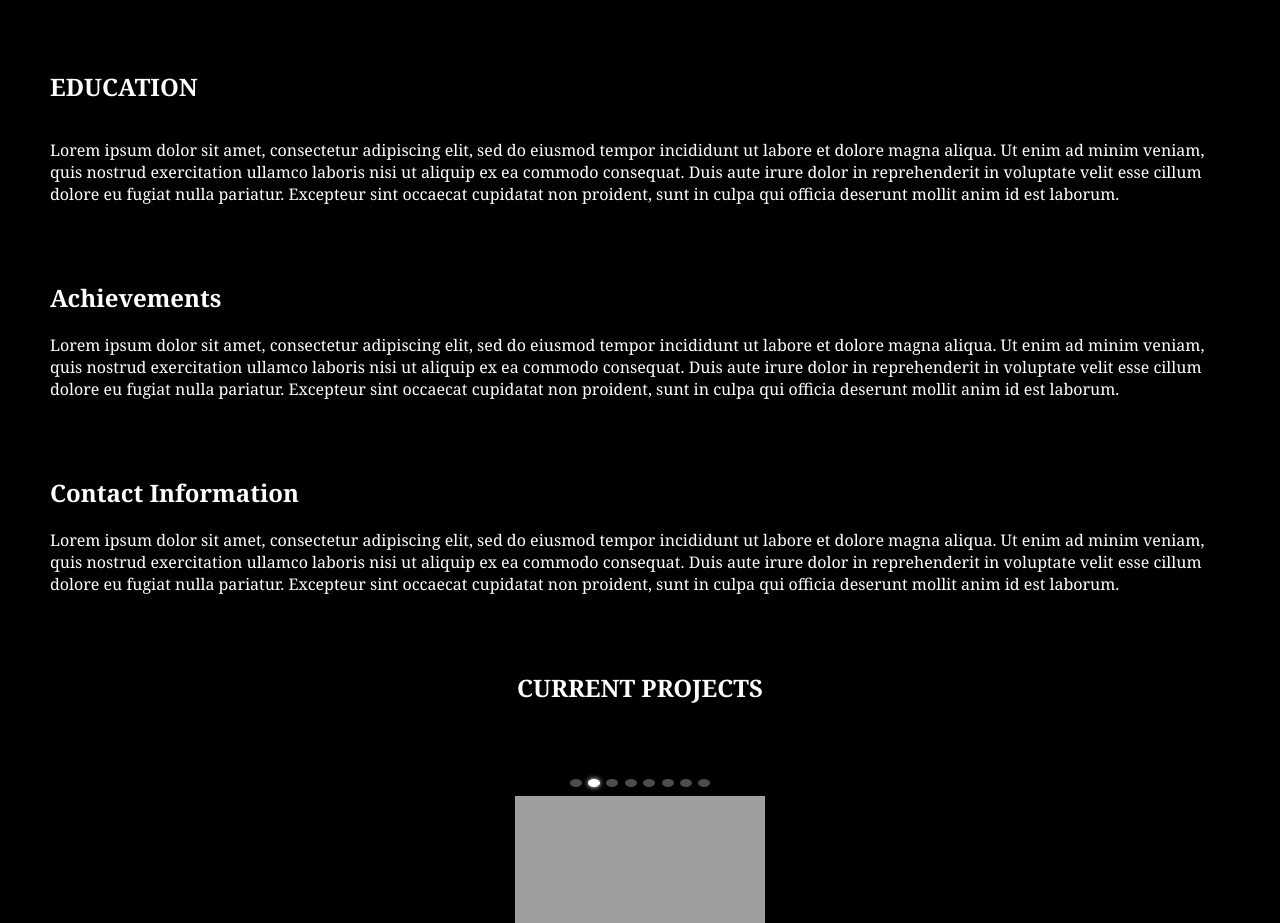
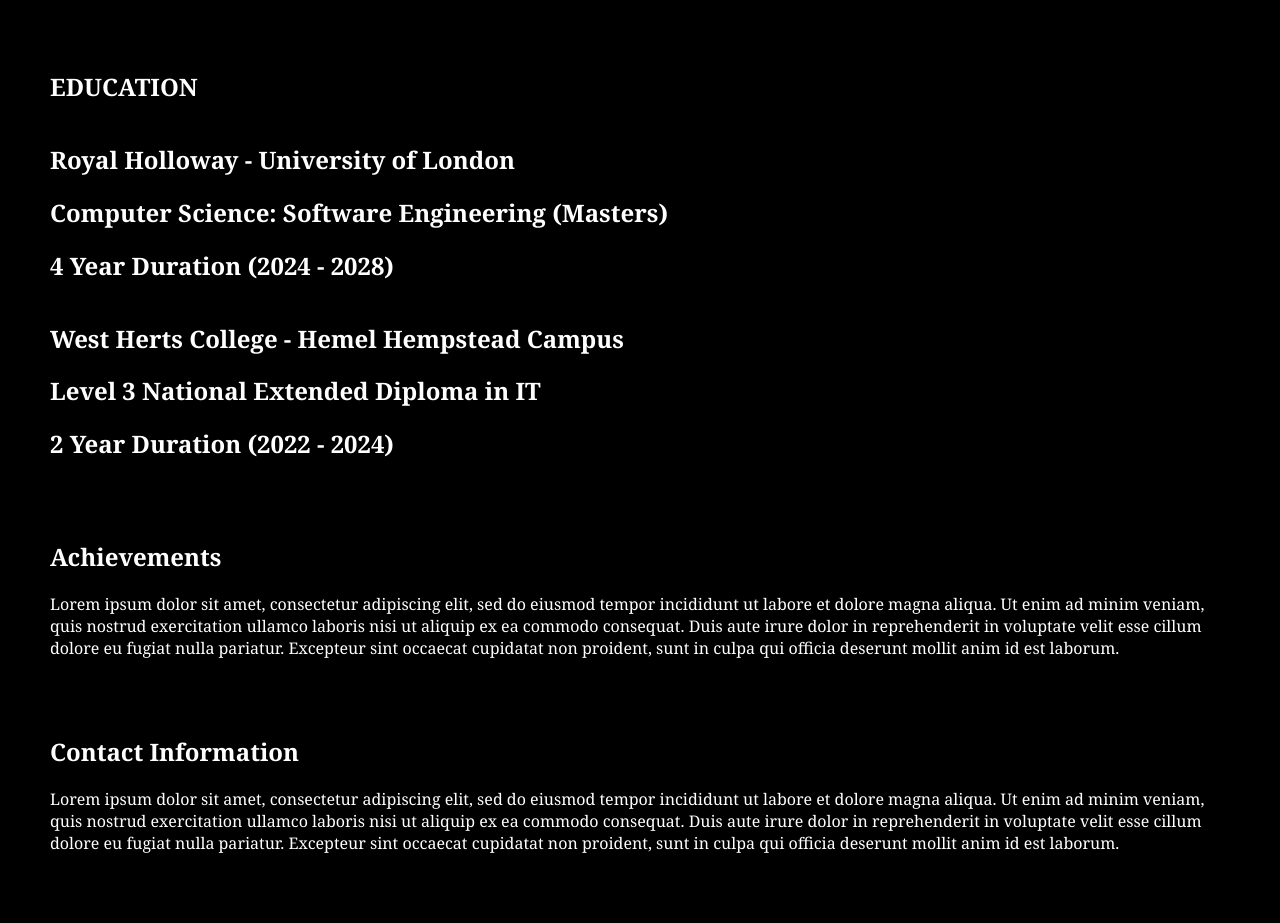
Before and after one commit to Bruhno2006/BrunoPortfolioWebsite, a React (Vite) app in the folder bruno/: page / in a window 1280 px wide. Shown: the part 1460-2383 px from the top of the page. Built offline with nearby package versions, Linux system fonts and the light colour scheme; grey boxes are pictures that could not be loaded; a web font is replaced by a local one.

Commit message:
#19 Started on implementing education section

```diff
--- a/bruno/src/App.jsx
+++ b/bruno/src/App.jsx
@@ -4,6 +4,7 @@
 import ProjectSlider from './components/ProjectSlider.jsx'
 import { slides } from "./data/carouselData.json"
 import AppNavbar from './components/AppNavbar.jsx'
+import EducationTable from './components/EducationTable.jsx'
 
 function App() {
   const [query, setQuery] = useState("");
@@ -45,10 +46,7 @@
         <section id="education">
           <div className="education-content">
             <h2 className="education-header">Education</h2>
-            <p className="education-description">Lorem ipsum dolor sit amet, consectetur adipiscing elit, sed do eiusmod tempor incididunt ut labore et dolore magna aliqua.
-              Ut enim ad minim veniam, quis nostrud exercitation ullamco laboris nisi ut aliquip ex ea commodo consequat.
-              Duis aute irure dolor in reprehenderit in voluptate velit esse cillum dolore eu fugiat nulla pariatur.
-              Excepteur sint occaecat cupidatat non proident, sunt in culpa qui officia deserunt mollit anim id est laborum.</p>
+            <EducationTable/>
           </div>
         </section>
         <section id="achievements">
--- /dev/null
+++ b/bruno/src/components/EducationTable.jsx
@@ -0,0 +1,24 @@
+import React from "react";
+import { schools } from "../data/educationData.json";
+
+function EducationTable() {
+  return (
+    <div>
+      {schools.map((item, idx) => {
+        return (
+        <div key={idx}>
+          <h1>{item.name}</h1>
+          <h2>{item.course}</h2>
+          <h2>{item.duration}</h2>
+          <table>
+
+          </table>
+        </div>
+        );
+
+      })}
+    </div>
+  );
+}
+
+export default EducationTable;
--- /dev/null
+++ b/bruno/src/data/educationData.json
@@ -0,0 +1,14 @@
+{
+    "schools": [
+        {
+            "name": "Royal Holloway - University of London",
+            "course": "Computer Science: Software Engineering (Masters)",
+            "duration": "4 Year Duration (2024 - 2028)"
+        },
+        {
+            "name": "West Herts College - Hemel Hempstead Campus",
+            "course": "Level 3 National Extended Diploma in IT",
+            "duration": "2 Year Duration (2022 - 2024)"
+        }
+    ]
+}
```
